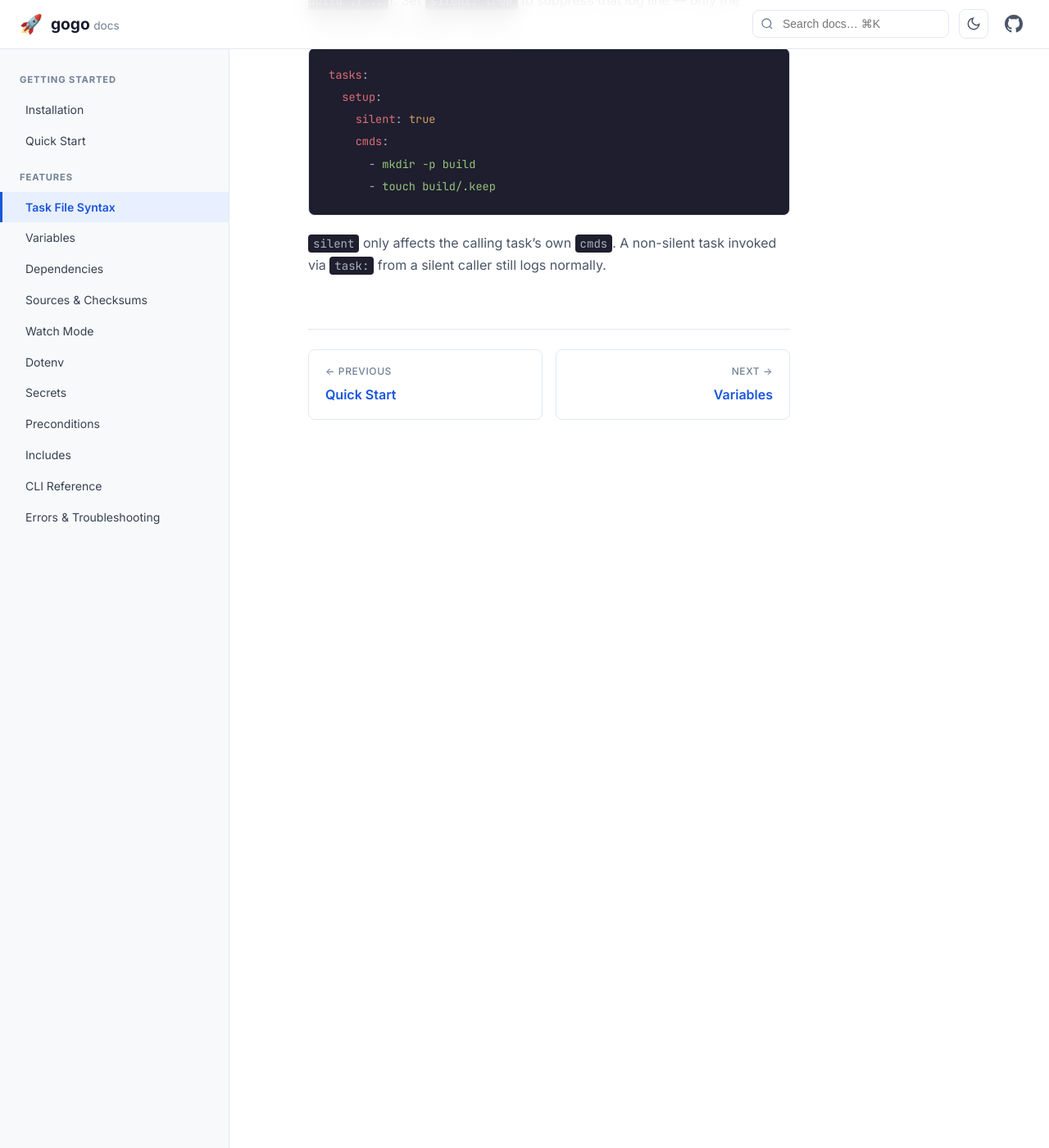
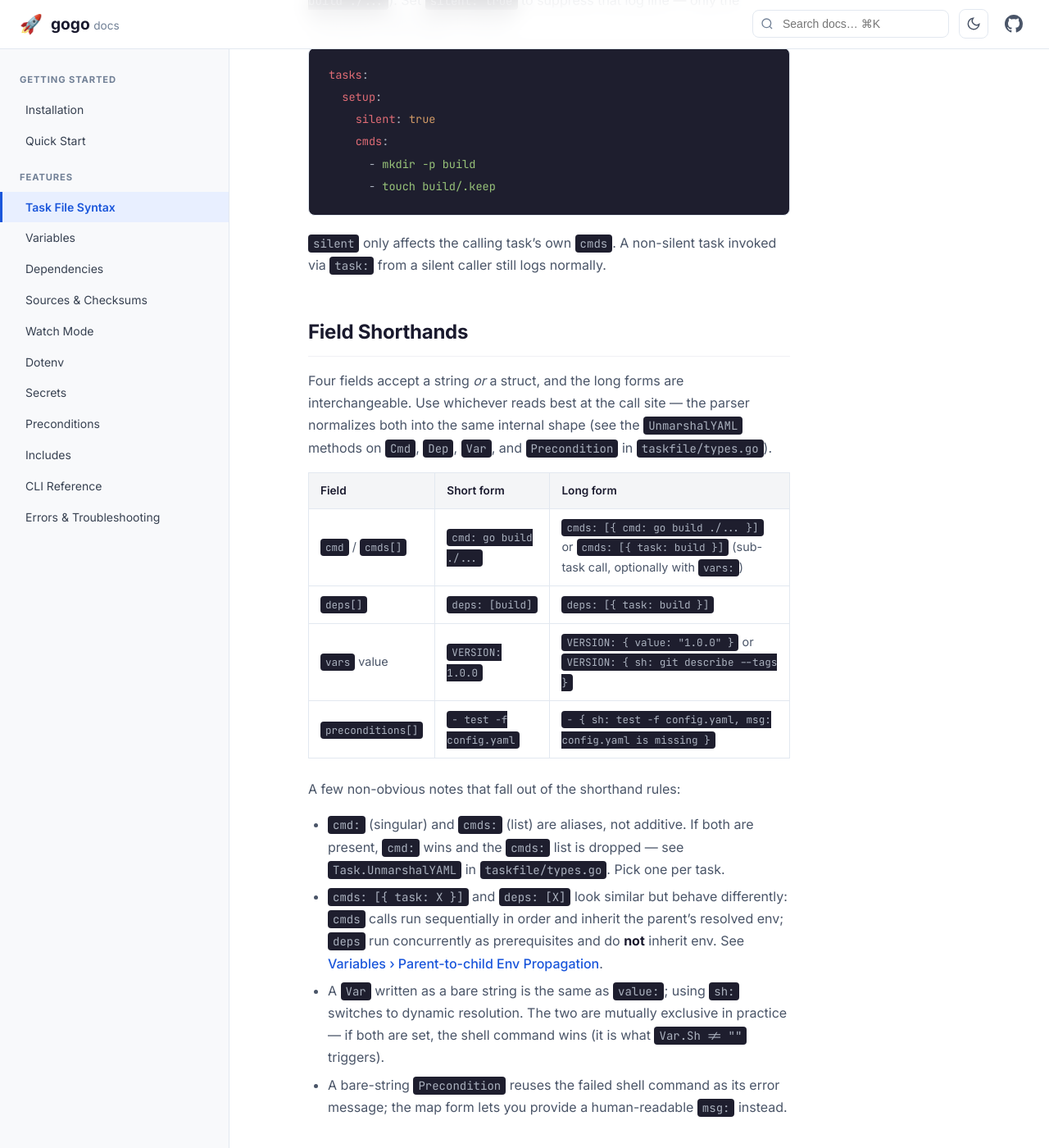
Before and after one commit to dgageot/gogo, a Jekyll site: the page built from docs/features/task-file-syntax/index.md, in a window 1280 px wide and 1400 px high, scrolled down 7138 px. Shown: the whole window at 82% size. Built offline with Jekyll 4.4.1, drawn with Linux system fonts in a browser that asks for light colours; before the commit the page ends 7730 px from its top, so only the background shows below that.

Commit message:
docs(syntax): add a Field Shorthands reference section
Four fields (cmd/cmds, deps, vars, preconditions) accept a string OR a
struct via the same UnmarshalYAML pattern in taskfile/types.go, but the
docs only spelled this out for Preconditions. The other shorthands
were learned by reading examples.

Add one table that covers all four uniformly, plus the non-obvious
notes that fall out of them:

- cmd: vs cmds: are mutually exclusive (cmd: wins; cmds: is dropped).
  Verified against Task.UnmarshalYAML in types.go.
- task: in cmds vs deps look alike but behave differently (sequential
  vs parallel; parent env propagates only via cmds).
- Var with both value: and sh: \u2014 sh: wins per resolveAllVars in vars.go.
- Bare-string Precondition reuses the failed shell command as its
  message; map form lets you provide a human-readable msg:.

````diff
--- a/docs/features/task-file-syntax/index.md
+++ b/docs/features/task-file-syntax/index.md
@@ -232,3 +232,21 @@ tasks:
 ```
 
 `silent` only affects the calling task's own `cmds`. A non-silent task invoked via `task:` from a silent caller still logs normally.
+
+## Field Shorthands
+
+Four fields accept a string *or* a struct, and the long forms are interchangeable. Use whichever reads best at the call site — the parser normalizes both into the same internal shape (see the `UnmarshalYAML` methods on `Cmd`, `Dep`, `Var`, and `Precondition` in `taskfile/types.go`).
+
+| Field | Short form | Long form |
+|-------|------------|-----------|
+| `cmd` / `cmds[]` | `cmd: go build ./...` | `cmds: [{ cmd: go build ./... }]` or `cmds: [{ task: build }]` (sub-task call, optionally with `vars:`) |
+| `deps[]` | `deps: [build]` | `deps: [{ task: build }]` |
+| `vars` value | `VERSION: 1.0.0` | `VERSION: { value: "1.0.0" }` or `VERSION: { sh: git describe --tags }` |
+| `preconditions[]` | `- test -f config.yaml` | `- { sh: test -f config.yaml, msg: config.yaml is missing }` |
+
+A few non-obvious notes that fall out of the shorthand rules:
+
+- `cmd:` (singular) and `cmds:` (list) are aliases, not additive. If both are present, `cmd:` wins and the `cmds:` list is dropped — see `Task.UnmarshalYAML` in `taskfile/types.go`. Pick one per task.
+- `cmds: [{ task: X }]` and `deps: [X]` look similar but behave differently: `cmds` calls run sequentially in order and inherit the parent's resolved env; `deps` run concurrently as prerequisites and do **not** inherit env. See [Variables › Parent-to-child Env Propagation](../variables/#parent-to-child-env-propagation).
+- A `Var` written as a bare string is the same as `value:`; using `sh:` switches to dynamic resolution. The two are mutually exclusive in practice — if both are set, the shell command wins (it is what `Var.Sh != ""` triggers).
+- A bare-string `Precondition` reuses the failed shell command as its error message; the map form lets you provide a human-readable `msg:` instead.
````
